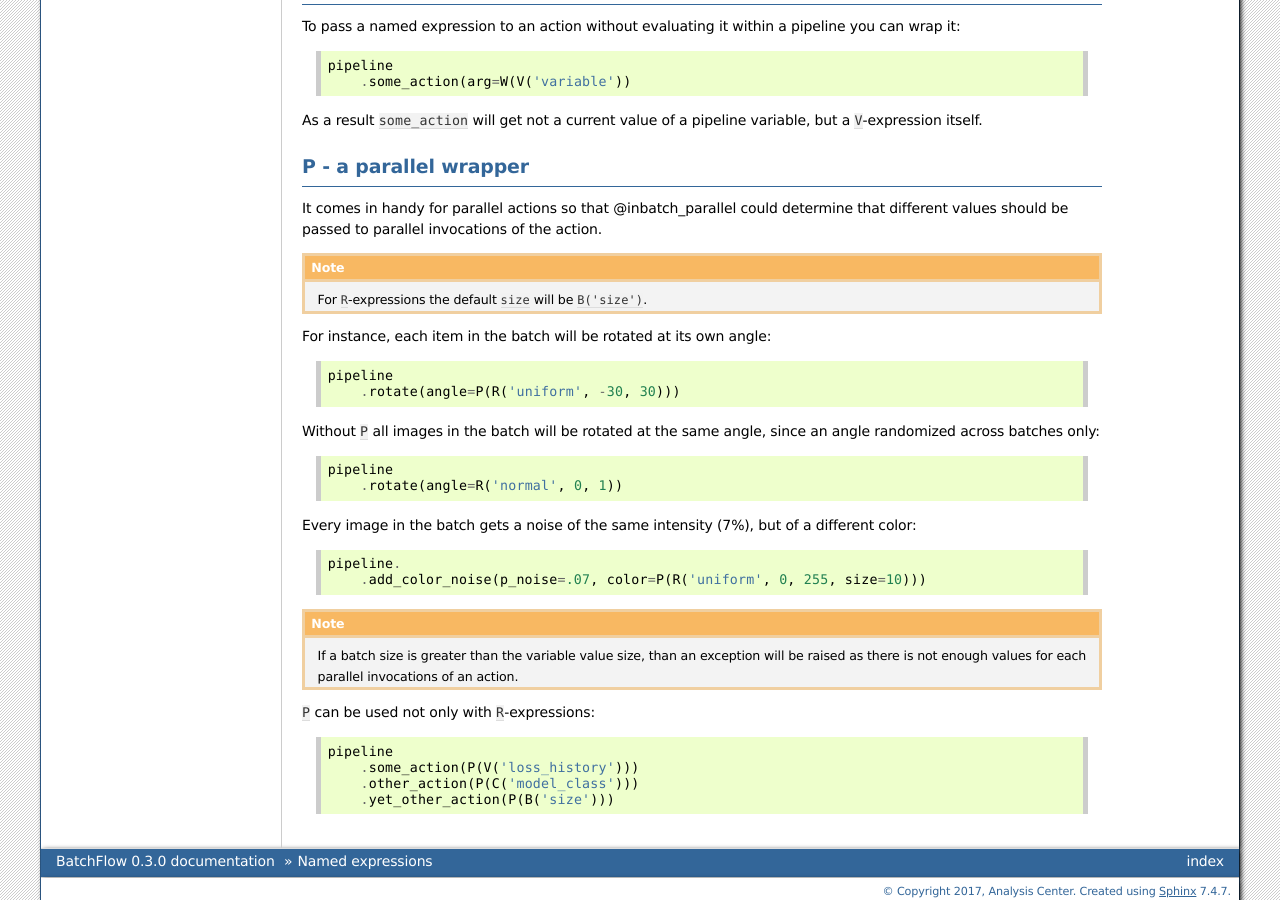
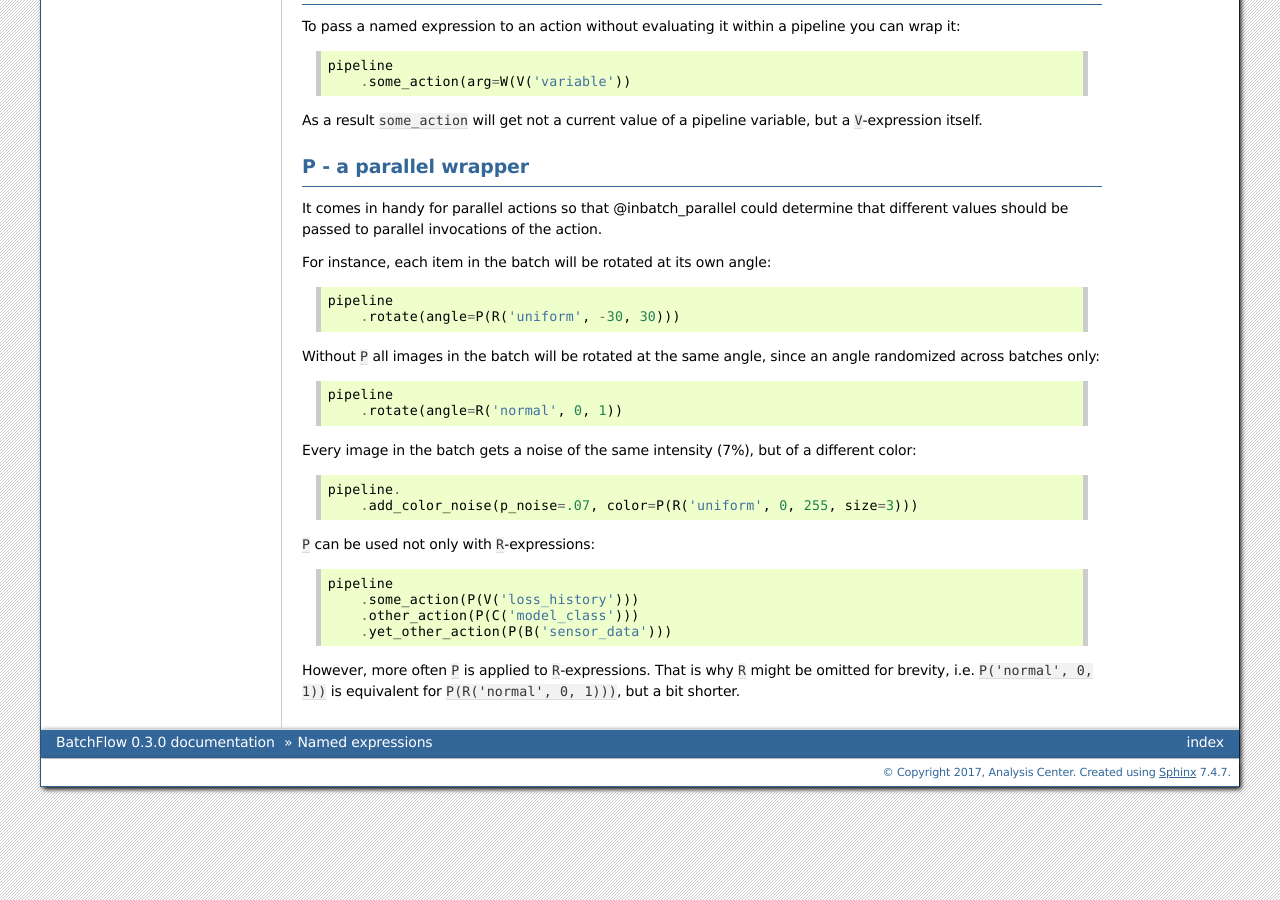
Before and after one commit to analysiscenter/batchflow, a Sphinx documentation site: the page built from docs/intro/named_expr.rst, in a window 1280 px wide and 900 px high, scrolled down 2536 px. Built offline with Sphinx 7.4.7, drawn with Linux system fonts in a browser that asks for light colours; pages that are not in the unit, such as notebooks, are missing from menus.

Commit message:
Support size in P-expressions

```diff
--- a/docs/intro/named_expr.rst
+++ b/docs/intro/named_expr.rst
@@ -152,8 +152,6 @@
 It comes in handy for parallel actions so that :doc:`@inbatch_parallel <parallel>` could determine that
 different values should be passed to parallel invocations of the action.
 
-.. note:: For ``R``-expressions the default ``size`` will be ``B('size')``.
-
 For instance, each item in the batch will be rotated at its own angle::
 
     pipeline
@@ -168,14 +166,14 @@
 Every image in the batch gets a noise of the same intensity (7%), but of a different color::
 
     pipeline.
-        .add_color_noise(p_noise=.07, color=P(R('uniform', 0, 255, size=10)))
-
-.. note:: If a batch size is greater than the variable value size, than an exception will be raised
-          as there is not enough values for each parallel invocations of an action.
+        .add_color_noise(p_noise=.07, color=P(R('uniform', 0, 255, size=3)))
 
 ``P`` can be used not only with ``R``-expressions::
 
     pipeline
         .some_action(P(V('loss_history')))
         .other_action(P(C('model_class')))
-        .yet_other_action(P(B('size')))
+        .yet_other_action(P(B('sensor_data')))
+
+However, more often ``P`` is applied to ``R``-expressions. That is why ``R`` might be omitted for brevity,
+i.e. ``P('normal', 0, 1))`` is equivalent for ``P(R('normal', 0, 1)))``, but a bit shorter.
```
Also changed, not shown: 1 other file.
